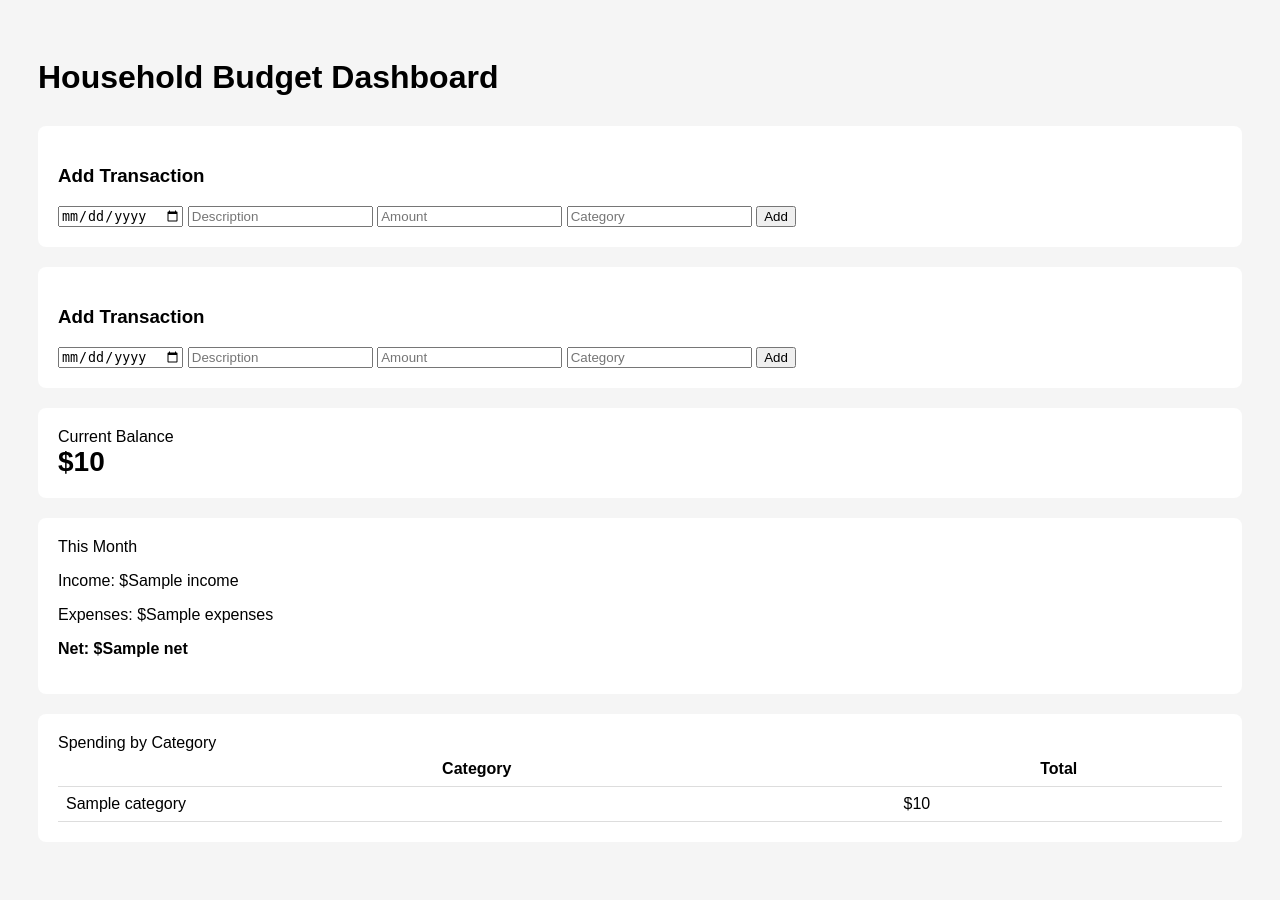
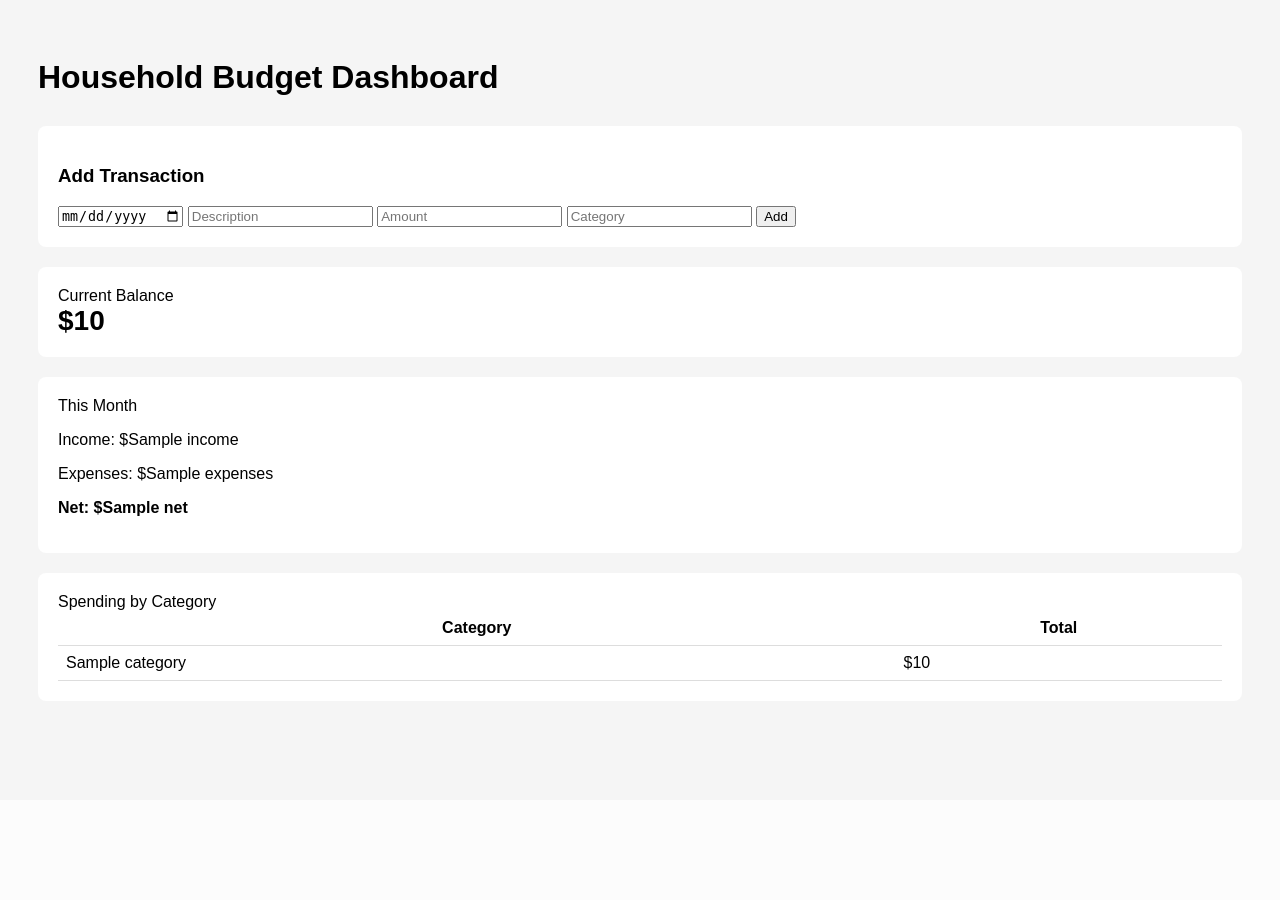
Before and after one commit to akckc/ai-budg, a FastAPI app: template templates/dashboard.html in a window 1280 px wide. After the commit the page ends 681 px from the top, so only its background shows below. Run offline with FastAPI, Linux system fonts and the light colour scheme; the template is opened without the code that fills it: most values are stand-ins (such as "Sample title", 1, 10 or a date in 2020).

Commit message:
typo - i added the transaction div twice on last commit.

```diff
--- a/templates/dashboard.html
+++ b/templates/dashboard.html
@@ -14,16 +14,6 @@
 <body>
 
 <h1>Household Budget Dashboard</h1>
-<div class="card">
-    <h3>Add Transaction</h3>
-    <form method="post" action="/add-transaction">
-        <input type="date" name="date" required>
-        <input type="text" name="description" placeholder="Description" required>
-        <input type="number" step="0.01" name="amount" placeholder="Amount" required>
-        <input type="text" name="category" placeholder="Category">
-        <button type="submit">Add</button>
-    </form>
-</div>
 <div class="card">
     <h3>Add Transaction</h3>
     <form method="post" action="/add-transaction">
```
